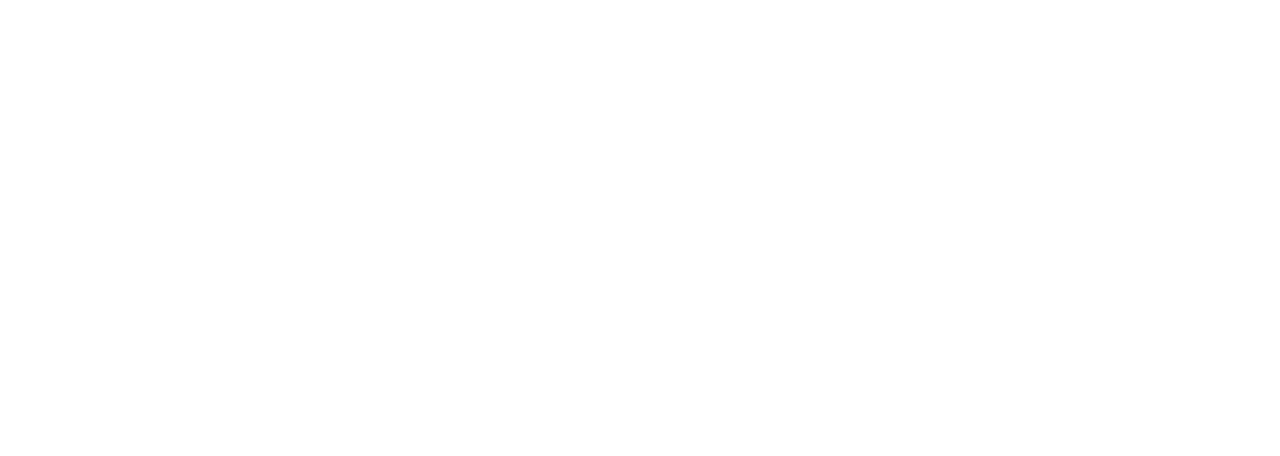
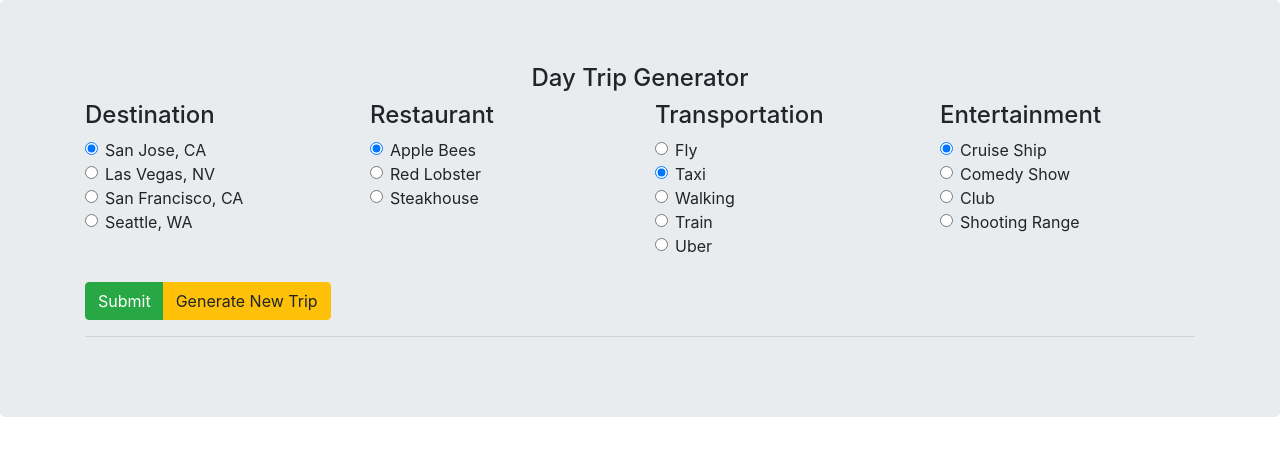
Before and after one commit to ritzdacanay24/Day_Trip_Generator, a plain HTML site: page index.html in a window 1280 px wide. Drawn offline with nearby package versions, Linux system fonts and the light colour scheme.

Commit message:
Added functions to create the day trip generator and added markup elements to the html page to display the output

```diff
--- a/app.js
+++ b/app.js
@@ -0,0 +1,83 @@
+
+//create variables
+let destinationOptions = ["San Jose, CA", "Las Vegas, NV", "San Francisco, CA", "Seattle, WA"];
+let restaurantOptions = ["Apple Bees", "Red Lobster", "Steakhouse"];
+let transportationOptions = ["Fly", "Taxi", "Walking", "Train", "Uber"];
+let entertainmentOptions = ["Cruise Ship", "Comedy Show", "Club", "Shooting Range"];
+
+function randomSelection(arrayOptions) {
+    return arrayOptions[Math.floor(Math.random() * arrayOptions.length)];
+}
+
+function run() {
+    let selectedDestination = randomSelection(destinationOptions);
+    let selectedRestaurant = randomSelection(restaurantOptions);
+    let selectedTransportation = randomSelection(transportationOptions);
+    let selectedEntertainment = randomSelection(entertainmentOptions);
+
+    createList('destinationOptionsDiv', destinationOptions, selectedDestination)
+    createList('restaurantOptionsDiv', restaurantOptions, selectedRestaurant)
+    createList('selectedTransportationDiv', transportationOptions, selectedTransportation)
+    createList('selectedEntertainmentDiv', entertainmentOptions, selectedEntertainment)
+}
+
+function createList(divName, arrayOptions, selected) {
+
+    var str = '<form name="form">';
+
+    arrayOptions.forEach(function (array, i) {
+        let uniqueIdentifier = divName + i;
+        if (selected == array) {
+            str += `
+                <div class="form-check">
+                    <input class="form-check-input" type="radio" name="${divName}" id="${uniqueIdentifier}" value="${array}" checked>
+                    <label class="form-check-label" for="${uniqueIdentifier}"> ${array} </label>
+                </div>
+            `;
+        } else {
+            str += `
+                <div class="form-check">
+                    <input class="form-check-input" type="radio" name="${divName}" id="${uniqueIdentifier}" value="${array}">
+                    <label class="form-check-label" for="${uniqueIdentifier}"> ${array} </label>
+                </div>
+            `;
+        }
+    });
+
+    str += '</form>';
+    document.getElementById(divName).innerHTML = str;
+    return str;
+}
+
+
+function submit() {
+    let userSelectedDestination = 'Destination: ' + $("input:radio[name=destinationOptionsDiv]:checked").val();
+    let userSelectedResturaunt = 'Resturaunt: ' + $("input:radio[name=restaurantOptionsDiv]:checked").val();
+    let userSelectedTransportation = 'Transportation: ' + $("input:radio[name=selectedTransportationDiv]:checked").val();
+    let userSelectedEntertainment = 'Entertainment: ' + $("input:radio[name=selectedEntertainmentDiv]:checked").val();
+
+    let message = `
+        <div class="card">
+            <div class="card-body">
+            <h4 class="card-title">Day Trip Details</h4>
+                <ul>
+                    <li>${userSelectedDestination}</li>
+                    <li>${userSelectedResturaunt}</li>
+                    <li>${userSelectedTransportation}</li>
+                    <li>${userSelectedEntertainment}</li>
+                </ul>
+            </div>
+            <div class="card-footer">Cost: Free!</div>
+        </div>
+    `
+    console.log('Submission')
+    console.log(userSelectedDestination)
+    console.log(userSelectedResturaunt)
+    console.log(userSelectedTransportation)
+    console.log(userSelectedEntertainment)
+
+    document.getElementById('dayTripResults').innerHTML = message;
+}
+
+
+run();
--- a/index.html
+++ b/index.html
@@ -10,8 +10,40 @@
         <script src="https://maxcdn.bootstrapcdn.com/bootstrap/4.5.0/js/bootstrap.min.js"></script>
     </head>
     <body>
-
-
+        <div class="jumbotron">
+            <div class="row">
+                <div class="col-lg-12">
+                    <h4 class="text-center">Day Trip Generator</h4>
+                </div>
+            </div>
+            <div class="container">
+                <div class="row">
+                    <div class="col-lg-3">
+                        <h4>Destination </h4>
+                        <div id="destinationOptionsDiv"></div>
+                    </div>
+                    <div class="col-lg-3">
+                        <h4>Restaurant </h4>
+                        <div id="restaurantOptionsDiv"></div>
+                    </div>
+                    <div class="col-lg-3">
+                        <h4>Transportation </h4>
+                        <div id="selectedTransportationDiv"></div>
+                    </div>
+                    <div class="col-lg-3">
+                        <h4>Entertainment </h4>
+                        <div id="selectedEntertainmentDiv"></div>
+                    </div>
+                </div>
+                <br>
+                <div class="btn-group">
+                    <button class="btn btn-success" onClick="submit()">Submit</button>
+                    <button class="btn btn-warning" onClick="run()">Generate New Trip</button>
+                </div>
+                <hr>
+                <div id="dayTripResults"></div>
+            </div>
+        </div>
         <script src="app.js"></script>
     </body>
 </html>
```
Lines whose indentation alone changed are shown as unchanged.
